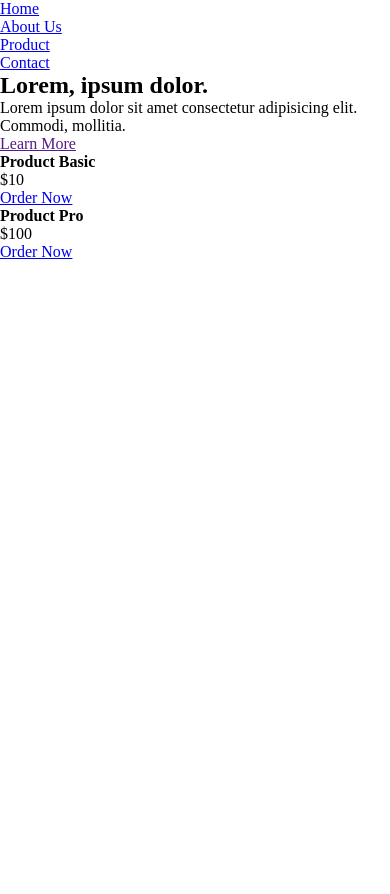
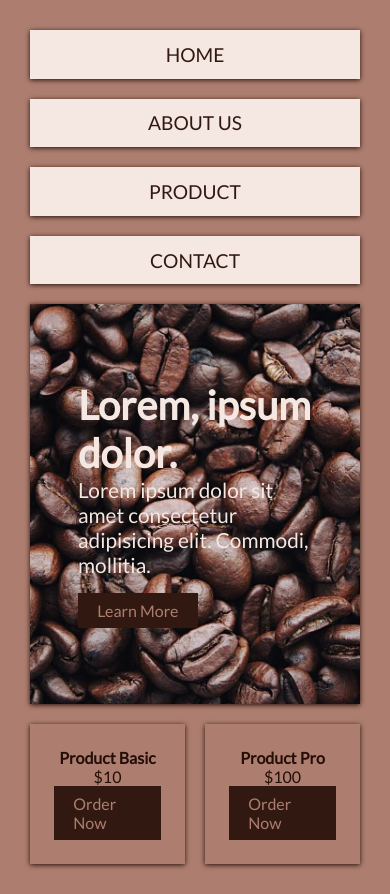
Before and after one commit to tthkit2020/TITpe18-TItpv18-Responsive-Page, a plain HTML site: page index.html in a window 390 px wide. Before the commit the page ends 844 px from the top, so only its background shows below. Drawn offline with Linux system fonts and the light colour scheme.

Commit message:
add media query

```diff
--- a/css/style.css
+++ b/css/style.css
@@ -11,3 +11,128 @@
     padding: 0;
     box-sizing: border-box;
 }
+
+html {
+    color: var(--dark);
+    font-family: 'Lato', sans-serif;
+}
+
+body {
+    background: var(--primary-light);
+    margin: 30px;
+}
+
+.btn {
+    background: var(--primary-dark);
+    color: var(--primary-light);
+    padding: 0.5rem 1.2rem;
+    text-decoration: none;
+}
+
+img {
+    max-width: 100%;
+}
+
+.container {
+    display: grid;
+    gap: 20px;
+}
+
+.main-nav ul {
+    /*background: var(--light);*/
+    display: grid;
+    gap: 20px;
+    padding: 0;
+    list-style: none;
+    grid-template-columns: repeat(4, 1fr);
+}
+
+.main-nav a {
+    background: var(--light);
+    display: block;
+    text-decoration: none;
+    padding: 0.8rem;
+    text-align: center;
+    color: var(--primary-dark);
+    text-transform: uppercase;
+    font-size: 1.2rem;
+    box-shadow: var(--shadow);
+    transition: 0.3s;
+}
+
+.main-nav a:hover {
+    background: var(--primary-dark);
+    color: var(--primary-light);
+    transform: translateY(-2px);
+}
+
+.top {
+    display: grid;
+    gap: 20px;
+    grid-template-areas:
+    "showcase showcase top-box-a"
+    "showcase showcase top-box-b";
+}
+
+.showcase {
+    grid-area: showcase;
+    min-height: 400px;
+    padding: 3rem;
+    background-image: url('../img/pic1.jpg');
+    background-size: cover;
+    background-position: center;
+    display: flex;
+    flex-direction: column;
+    align-items: start;
+    justify-content: center;
+    box-shadow: var(--shadow);
+}
+
+.showcase h1 {
+    font-size: 4rem;
+    margin-bottom: 0;
+    color: var(--light);
+}
+
+.showcase p {
+    font-size: 1.3rem;
+    margin-top: 0;
+    margin-bottom: 1rem;
+    color: var(--light);
+}
+
+.top-box {
+    background: var(--primary-light);
+    display: grid;
+    align-items: center;
+    justify-items: center;
+    box-shadow: var(--shadow);
+    padding: 1.5rem;
+}
+
+.top-box-a {
+    grid-area:top-box-a;
+}
+
+.top-box-b {
+    grid-area:top-box-b;
+}
+
+.top-box .btn:hover {
+    transform: translateY(-3px);
+}
+
+@media (max-width: 700px) {
+    .top {
+        grid-template-areas:
+        "showcase showcase"
+        "top-box-a top-box-b"
+    }
+
+    .showcase h1 {
+        font-size: 2.5rem;
+    }
+    .main-nav ul {
+        grid-template-columns: 1fr;
+    }
+}
--- a/index.html
+++ b/index.html
@@ -4,6 +4,7 @@
     <meta charset="UTF-8">
     <meta name="viewport" content="width=device-width, initial-scale=1.0">
     <meta http-equiv="X-UA-Compatible" content="ie=edge">
+    <link href="https://fonts.googleapis.com/css2?family=Lato&display=swap" rel="stylesheet">
     <link rel="stylesheet" href="css/style.css">
     <title>My Responsive Page</title>
 </head>
```
